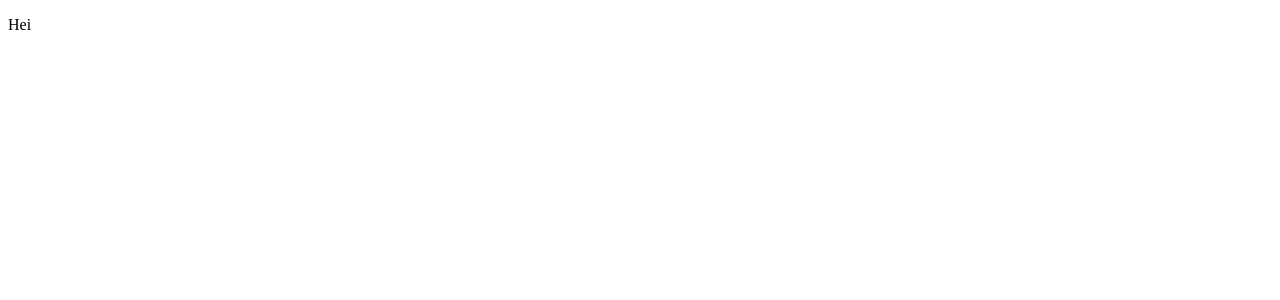
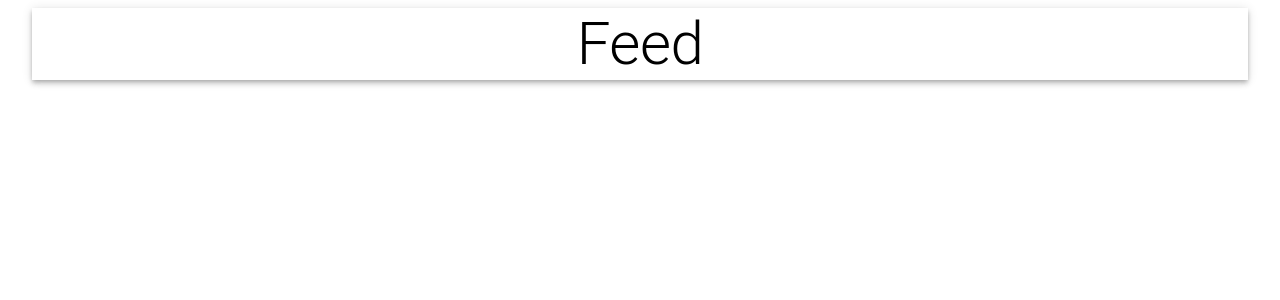
Before and after one commit to DobriJS/mern-socialmedia-client, a React (Create React App) app: page / in a window 1280 px wide. Shown: the top 300 px of the page. Built offline with nearby package versions, Linux system fonts and the light colour scheme.

Commit message:
Set App Bar with material-ui

```diff
--- a/package.json
+++ b/package.json
@@ -3,6 +3,7 @@
   "version": "0.1.0",
   "private": true,
   "dependencies": {
+    "@material-ui/core": "^4.12.3",
     "@testing-library/jest-dom": "^5.14.1",
     "@testing-library/react": "^11.2.7",
     "@testing-library/user-event": "^12.8.3",
--- a/src/App.js
+++ b/src/App.js
@@ -1,9 +1,13 @@
+import React from 'react';
+import { Container, AppBar, Typography, Grow, Grid } from '@material-ui/core';
 
-function App() {
+const App = () =>  {
   return (
-    <div>
-     <p>Hei</p>
-    </div>
+<Container maxWidth="lg">
+  <AppBar position="static" color="inherit">
+    <Typography variant="h2" align="center">Feed</Typography>
+  </AppBar>
+</Container>
   );
 }
 
```
Also changed, not shown: 1 other file (tests, documents, lock files or other folders).
